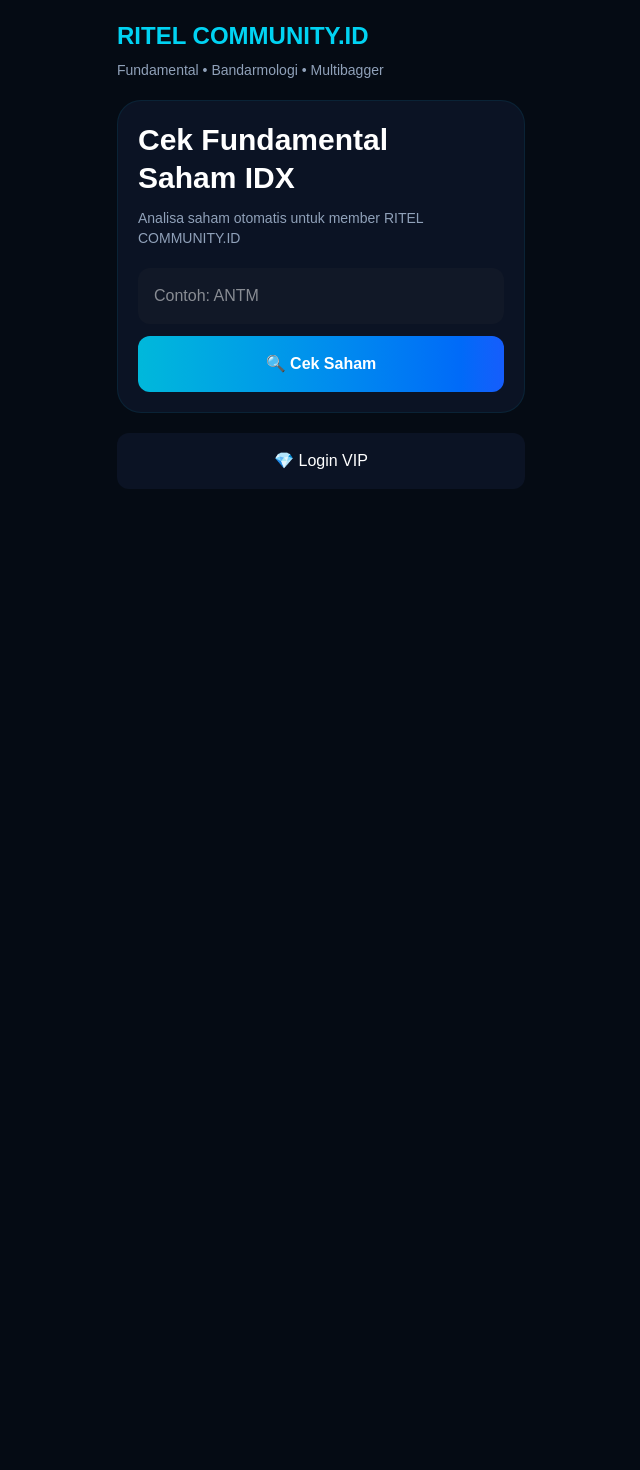
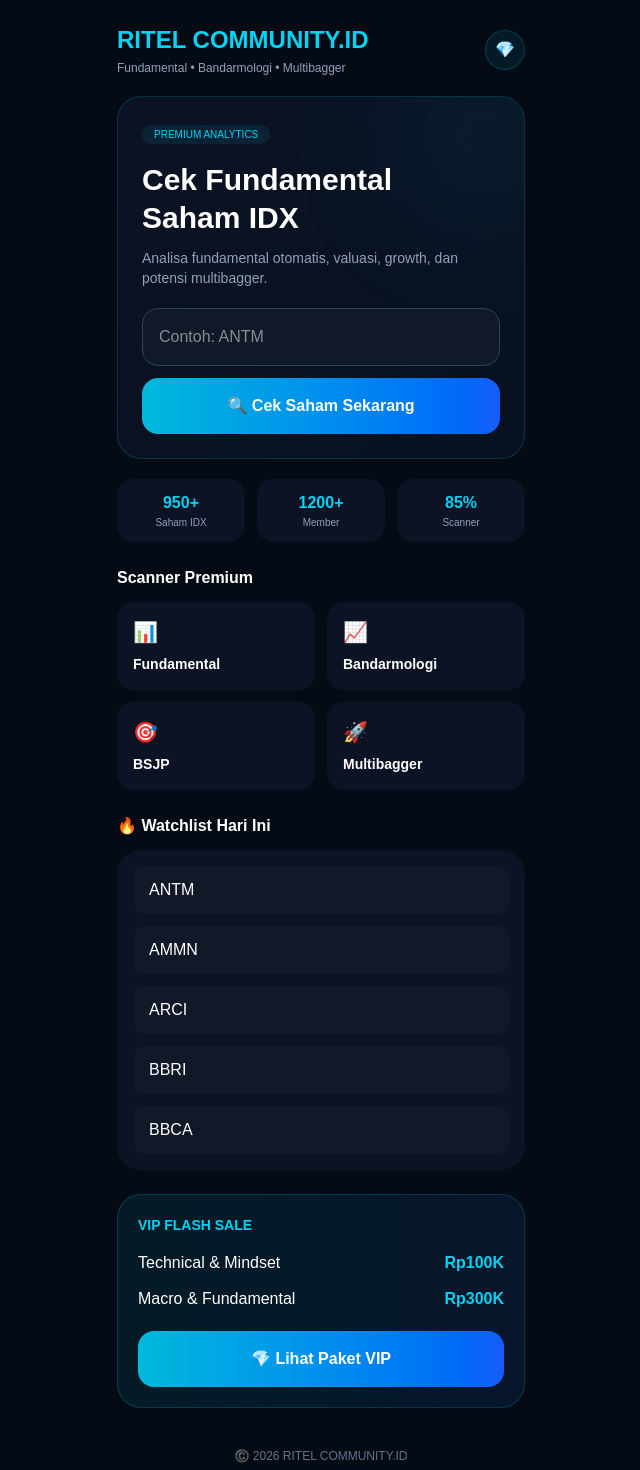
Before and after one commit to pediaboy/analisis, a Next.js app: page / in a window 1280 px wide. Shown: the top 1470 px of the page, without its empty margins (319-959 px from the left). Before the commit the page ends 800 px from the top, so only its background shows below. Built offline with nearby package versions, Linux system fonts and the light colour scheme.

Commit message:
Refactor page layout and update content structure

```diff
--- a/app/page.tsx
+++ b/app/page.tsx
@@ -9,90 +9,220 @@
 
   const handleAnalisa = () => {
     if (!kode.trim()) return;
-
     router.push(`/analisa/${kode.toUpperCase()}`);
   };
 
   return (
-    <main className="min-h-screen bg-[#050B14] text-white max-w-md mx-auto">
+    <main className="min-h-screen max-w-md mx-auto bg-[#050B14] text-white">
 
-      <div className="p-5">
+      {/* HEADER */}
+      <div className="px-5 pt-6">
 
+        <div className="flex justify-between items-center">
+
+          <div>
             <h1 className="text-2xl font-bold text-cyan-400">
               RITEL COMMUNITY.ID
             </h1>
 
-        <p className="text-sm text-slate-400 mt-2">
+            <p className="text-xs text-slate-400 mt-1">
               Fundamental • Bandarmologi • Multibagger
             </p>
+          </div>
+
+          <div className="w-10 h-10 rounded-full bg-cyan-500/10 border border-cyan-500/20 flex items-center justify-center">
+            💎
+          </div>
 
         </div>
 
-      <div className="px-5">
+      </div>
 
-        <div className="bg-[#0B1324] rounded-3xl p-5 border border-cyan-500/10">
+      {/* HERO */}
+      <div className="px-5 mt-5">
 
-          <h2 className="text-3xl font-bold leading-tight">
+        <div className="relative overflow-hidden rounded-3xl border border-cyan-500/20 bg-gradient-to-br from-[#0B1324] to-[#08111F] p-6">
+
+          <div className="absolute -top-10 -right-10 w-40 h-40 bg-cyan-500/10 rounded-full blur-3xl" />
+
+          <div className="relative">
+
+            <span className="text-[10px] px-3 py-1 rounded-full bg-cyan-500/10 text-cyan-400">
+              PREMIUM ANALYTICS
+            </span>
+
+            <h2 className="text-3xl font-bold mt-4 leading-tight">
               Cek Fundamental
               <br />
               Saham IDX
             </h2>
 
             <p className="text-sm text-slate-400 mt-3">
-            Analisa saham otomatis untuk member
-            RITEL COMMUNITY.ID
+              Analisa fundamental otomatis, valuasi,
+              growth, dan potensi multibagger.
             </p>
 
             <input
               value={kode}
               onChange={(e) => setKode(e.target.value)}
               placeholder="Contoh: ANTM"
-            className="
-              w-full
-              mt-5
-              bg-[#111827]
-              rounded-xl
-              px-4
-              py-4
-              outline-none
-            "
+              className="w-full mt-5 bg-[#111827] border border-slate-700 rounded-2xl px-4 py-4 outline-none"
             />
 
             <button
               onClick={handleAnalisa}
-            className="
-              w-full
-              mt-3
-              py-4
-              rounded-xl
-              font-semibold
-              bg-gradient-to-r
-              from-cyan-500
-              to-blue-600
-            "
+              className="w-full mt-3 py-4 rounded-2xl font-semibold bg-gradient-to-r from-cyan-500 to-blue-600"
             >
-            🔍 Cek Saham
+              🔍 Cek Saham Sekarang
             </button>
 
           </div>
 
         </div>
 
+      </div>
+
+      {/* STATISTIK */}
       <div className="px-5 mt-5">
+
+        <div className="grid grid-cols-3 gap-3">
+
+          <div className="bg-[#0B1324] rounded-2xl p-3 text-center">
+            <div className="font-bold text-cyan-400">
+              950+
+            </div>
+            <div className="text-[10px] text-slate-400">
+              Saham IDX
+            </div>
+          </div>
+
+          <div className="bg-[#0B1324] rounded-2xl p-3 text-center">
+            <div className="font-bold text-cyan-400">
+              1200+
+            </div>
+            <div className="text-[10px] text-slate-400">
+              Member
+            </div>
+          </div>
+
+          <div className="bg-[#0B1324] rounded-2xl p-3 text-center">
+            <div className="font-bold text-cyan-400">
+              85%
+            </div>
+            <div className="text-[10px] text-slate-400">
+              Scanner
+            </div>
+          </div>
+
+        </div>
+
+      </div>
+
+      {/* FITUR */}
+      <div className="px-5 mt-6">
+
+        <h3 className="font-bold mb-3">
+          Scanner Premium
+        </h3>
+
+        <div className="grid grid-cols-2 gap-3">
+
+          <div className="bg-[#0B1324] p-4 rounded-2xl">
+            <div className="text-xl">📊</div>
+            <div className="font-semibold mt-2 text-sm">
+              Fundamental
+            </div>
+          </div>
+
+          <div className="bg-[#0B1324] p-4 rounded-2xl">
+            <div className="text-xl">📈</div>
+            <div className="font-semibold mt-2 text-sm">
+              Bandarmologi
+            </div>
+          </div>
+
+          <div className="bg-[#0B1324] p-4 rounded-2xl">
+            <div className="text-xl">🎯</div>
+            <div className="font-semibold mt-2 text-sm">
+              BSJP
+            </div>
+          </div>
+
+          <div className="bg-[#0B1324] p-4 rounded-2xl">
+            <div className="text-xl">🚀</div>
+            <div className="font-semibold mt-2 text-sm">
+              Multibagger
+            </div>
+          </div>
+
+        </div>
+
+      </div>
+
+      {/* WATCHLIST */}
+      <div className="px-5 mt-6">
+
+        <h3 className="font-bold mb-3">
+          🔥 Watchlist Hari Ini
+        </h3>
+
+        <div className="bg-[#0B1324] rounded-3xl p-4 space-y-3">
+
+          {["ANTM", "AMMN", "ARCI", "BBRI", "BBCA"].map((saham) => (
+            <button
+              key={saham}
+              onClick={() => router.push(`/analisa/${saham}`)}
+              className="w-full text-left bg-[#111827] rounded-xl px-4 py-3"
+            >
+              {saham}
+            </button>
+          ))}
+
+        </div>
+
+      </div>
+
+      {/* FLASH SALE */}
+      <div className="px-5 mt-6">
+
+        <div className="rounded-3xl bg-gradient-to-r from-cyan-500/10 to-blue-500/10 border border-cyan-500/20 p-5">
+
+          <div className="text-cyan-400 text-sm font-semibold">
+            VIP FLASH SALE
+          </div>
+
+          <div className="mt-4 space-y-3">
+
+            <div className="flex justify-between">
+              <span>Technical & Mindset</span>
+              <span className="font-bold text-cyan-400">
+                Rp100K
+              </span>
+            </div>
+
+            <div className="flex justify-between">
+              <span>Macro & Fundamental</span>
+              <span className="font-bold text-cyan-400">
+                Rp300K
+              </span>
+            </div>
+
+          </div>
 
           <a
             href="/vip"
-          className="
-            block
-            text-center
-            py-4
-            rounded-xl
-            bg-[#0B1324]
-          "
+            className="block mt-5 text-center py-4 rounded-2xl bg-gradient-to-r from-cyan-500 to-blue-600 font-semibold"
           >
-          💎 Login VIP
+            💎 Lihat Paket VIP
           </a>
 
+        </div>
+
+      </div>
+
+      {/* FOOTER */}
+      <div className="py-10 text-center text-xs text-slate-500">
+        ©️ 2026 RITEL COMMUNITY.ID
       </div>
 
     </main>
```
Lines whose indentation alone changed are shown as unchanged.
